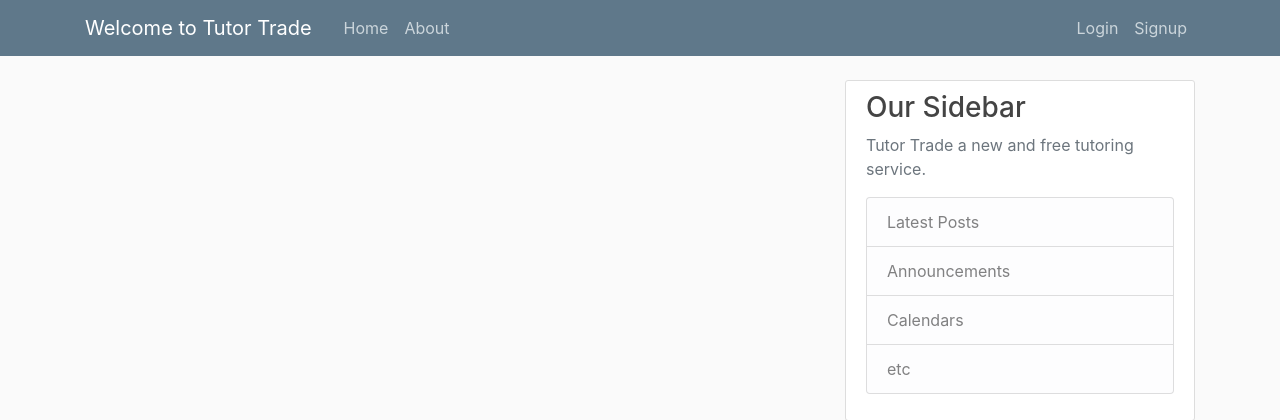
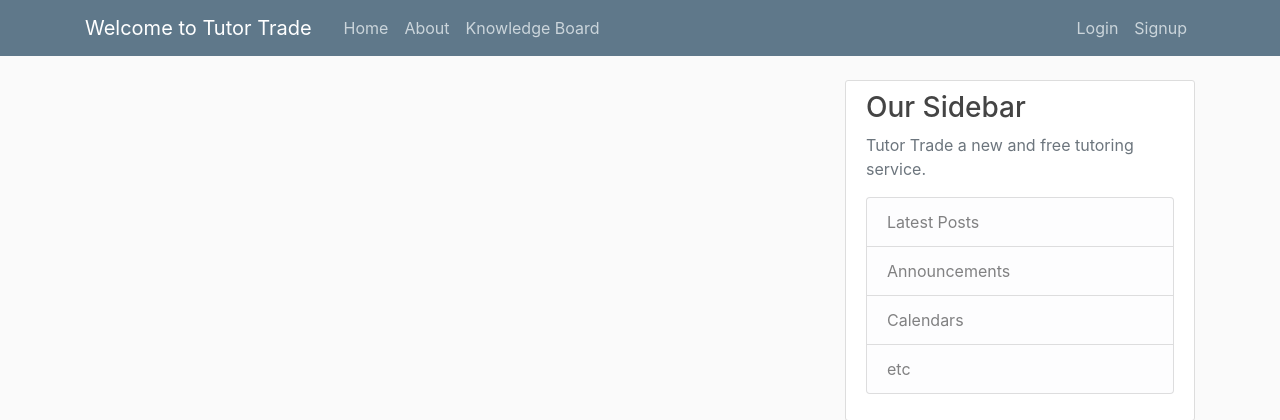
Before and after one commit to Cristian-Castillo/Verve-Slug-Tutor, a Django app: template sourceCode/web1/blog/templates/blog/home.html in a window 1280 px wide. Shown: the top 420 px of the page. Run offline with Django 3.2, Linux system fonts and the light colour scheme; the template is opened without the code that fills it, so the values that code supplies are empty; some libraries are stand-ins or nearby versions.

Commit message:
Added knowledge Board Button
Knowledge Board button functionality enabled across signup/login/Home/About

```diff
--- a/sourceCode/web1/blog/templates/blog/base.html
+++ b/sourceCode/web1/blog/templates/blog/base.html
@@ -32,6 +32,7 @@
             <div class="navbar-nav mr-auto">
               <a class="nav-item nav-link" href="{% url 'blog-home' %}">Home</a>
               <a class="nav-item nav-link" href="{% url 'blog-about' %}">About</a>
+              <a class="nav-item nav-link" href="{% url 'blog-knowledge' %}">Knowledge Board</a>
             </div>
             <!-- Navbar Right Side -->
             <div class="navbar-nav">
--- a/sourceCode/web1/blog/templates/blog/login.html
+++ b/sourceCode/web1/blog/templates/blog/login.html
@@ -32,6 +32,7 @@
             <div class="navbar-nav mr-auto">
               <a class="nav-item nav-link" href="{% url 'blog-home' %}">Home</a>
               <a class="nav-item nav-link" href="{% url 'blog-about' %}">About</a>
+              <a class="nav-item nav-link" href="{% url 'blog-knowledge' %}">Knowledge Board</a>
             </div>
             <!-- Navbar Right Side -->
             <div class="navbar-nav">
--- a/sourceCode/web1/blog/templates/blog/signup.html
+++ b/sourceCode/web1/blog/templates/blog/signup.html
@@ -32,6 +32,7 @@
             <div class="navbar-nav mr-auto">
               <a class="nav-item nav-link" href="{% url 'blog-home' %}">Home</a>
               <a class="nav-item nav-link" href="{% url 'blog-about' %}">About</a>
+              <a class="nav-item nav-link" href="{% url 'blog-knowledge' %}">Knowledge Board</a>
             </div>
             <!-- Navbar Right Side -->
             <div class="navbar-nav">
--- a/sourceCode/web1/blog/urls.py
+++ b/sourceCode/web1/blog/urls.py
@@ -6,4 +6,5 @@ urlpatterns = [
     path('about/', views.about, name='blog-about'),
     path('login/', views.login, name='blog-login'),
     path('signup/', views.signup, name='blog-signup'),
+    path('knowledge/', views.knowledge, name='blog-knowledge'),
 ]
--- a/sourceCode/web1/blog/views.py
+++ b/sourceCode/web1/blog/views.py
@@ -31,3 +31,6 @@ def login(request):
 
 def signup(request):
     return render(request, 'blog/signup.html', {'title': 'Signup'})
+
+def knowledge(request):
+    return render(request, 'blog/knowledge.html', {'title': 'Knowledge'})
```
Also changed, not shown: sourceCode/web1/blog/templates/blog/knowledge.html (added, +8 -0 lines).
